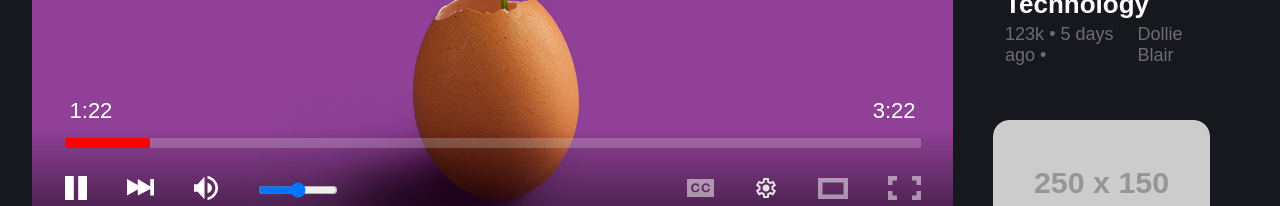
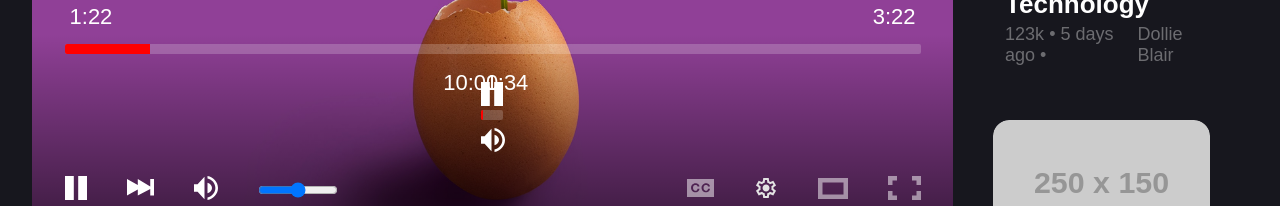
Before and after one commit to Nurmx7292/react_youtube-clone, a React (Vite) app: page / in a window 1280 px wide. Shown: the part 333-539 px from the top of the page. Built offline with nearby package versions, Linux system fonts and the light colour scheme.

Commit message:
Add resize handler to make mobile player controls appear

```diff
--- a/src/components/VideoPlayerSection/VideoPlayer/Player.jsx
+++ b/src/components/VideoPlayerSection/VideoPlayer/Player.jsx
@@ -1,13 +1,22 @@
-import React from 'react'
+import React, { useEffect, useState } from 'react'
 import classes from "./VideoPlayer.module.css"
 import Cover from "../../../assets/Cover.png"
 import { ProgressBar } from '../../UI/ProgressBar/ProgressBar'
 export const Player = () => {
+    const [width,setWidth] = useState(window.innerWidth)
+    useEffect(()=>{
+        window.addEventListener("resize",()=>setWidth(window.innerWidth))
+    })
   return (
     <div className={classes.player}>
         <img className={classes.cover} src={Cover} alt="#" />
         <div className={classes.controls}>
-            <ProgressBar duration={"3:22"} currentTime={"1:22"}/>
+            {width>900 && <ProgressBar duration={"3:22"} currentTime={"1:22"}/>}
+            <div className={classes.mobileControls}>
+                <button><img src="assets/Pause.svg" alt="#" /></button>
+                <ProgressBar duration={"10:00"} currentTime={"1:34"} />
+                <button><img src="assets/Volume.svg" alt="#" /></button>
+            </div>
             <div className={classes.bottomControls}>
                 <button><img src="assets/Pause.svg" alt="#" /></button>
                 <button><img src="assets/Next.svg" alt="#" /></button>
```
